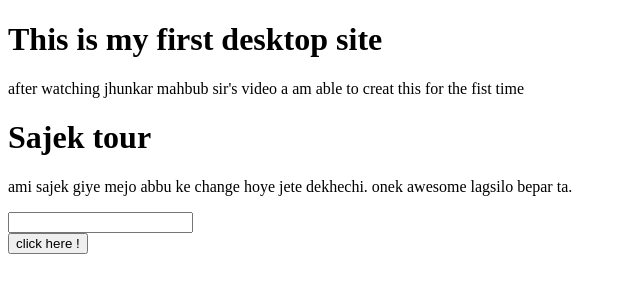
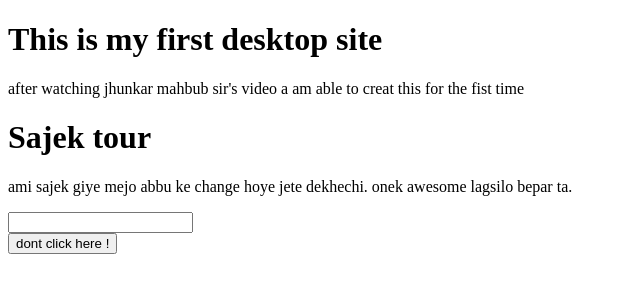
Before and after one commit to aslambro1882/my-first-desktop-website, a plain HTML site: page index.html in a window 1280 px wide. Shown: the full height of the page, 0-640 px from the left. Drawn offline with Linux system fonts and the light colour scheme.

Commit message:
first try for site update

```diff
--- a/index.html
+++ b/index.html
@@ -15,6 +15,6 @@
     </div>
     <input type="text" name="" id="">
     <br>
-    <button>click here !</button>
+    <button>dont click here !</button>
 </body>
 </html>
```
